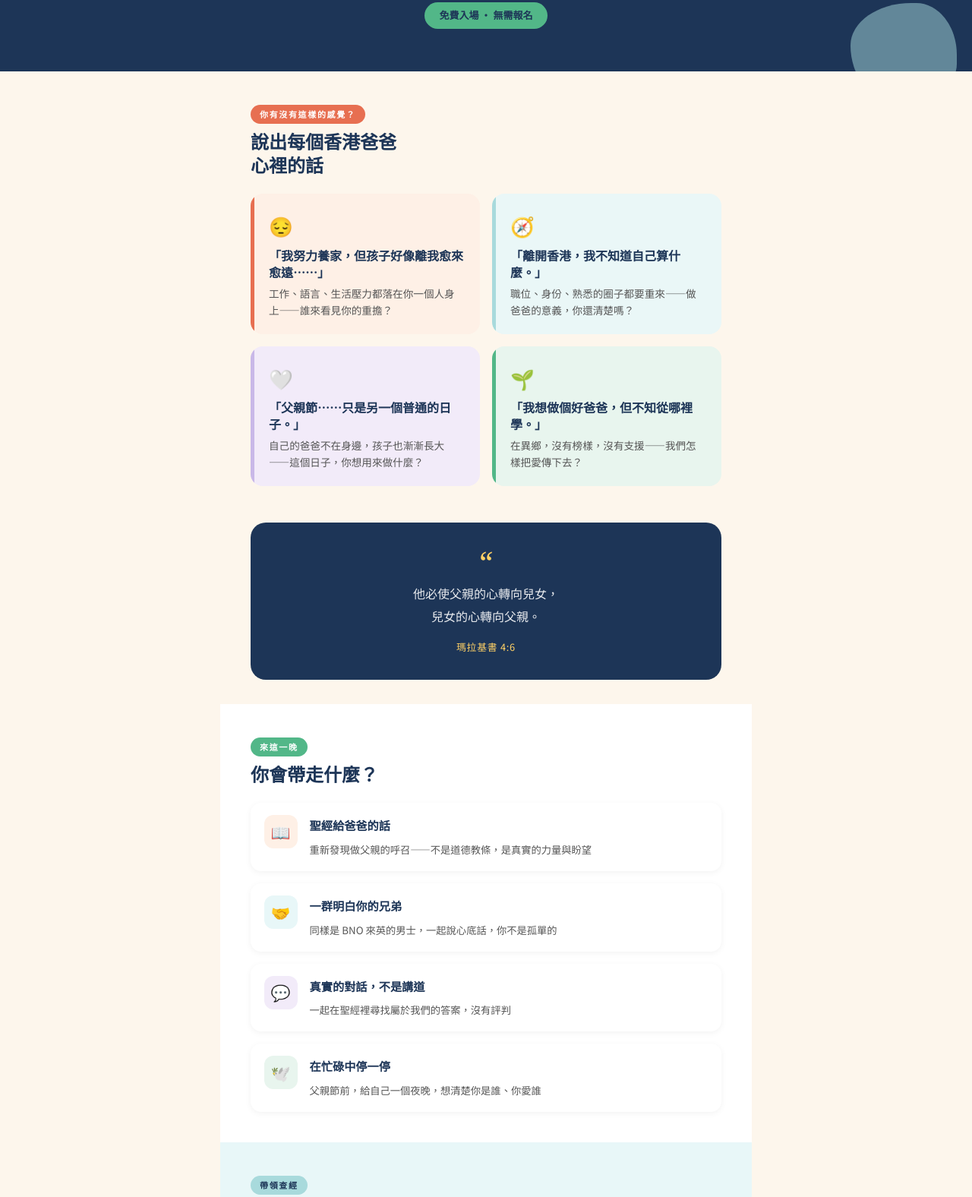
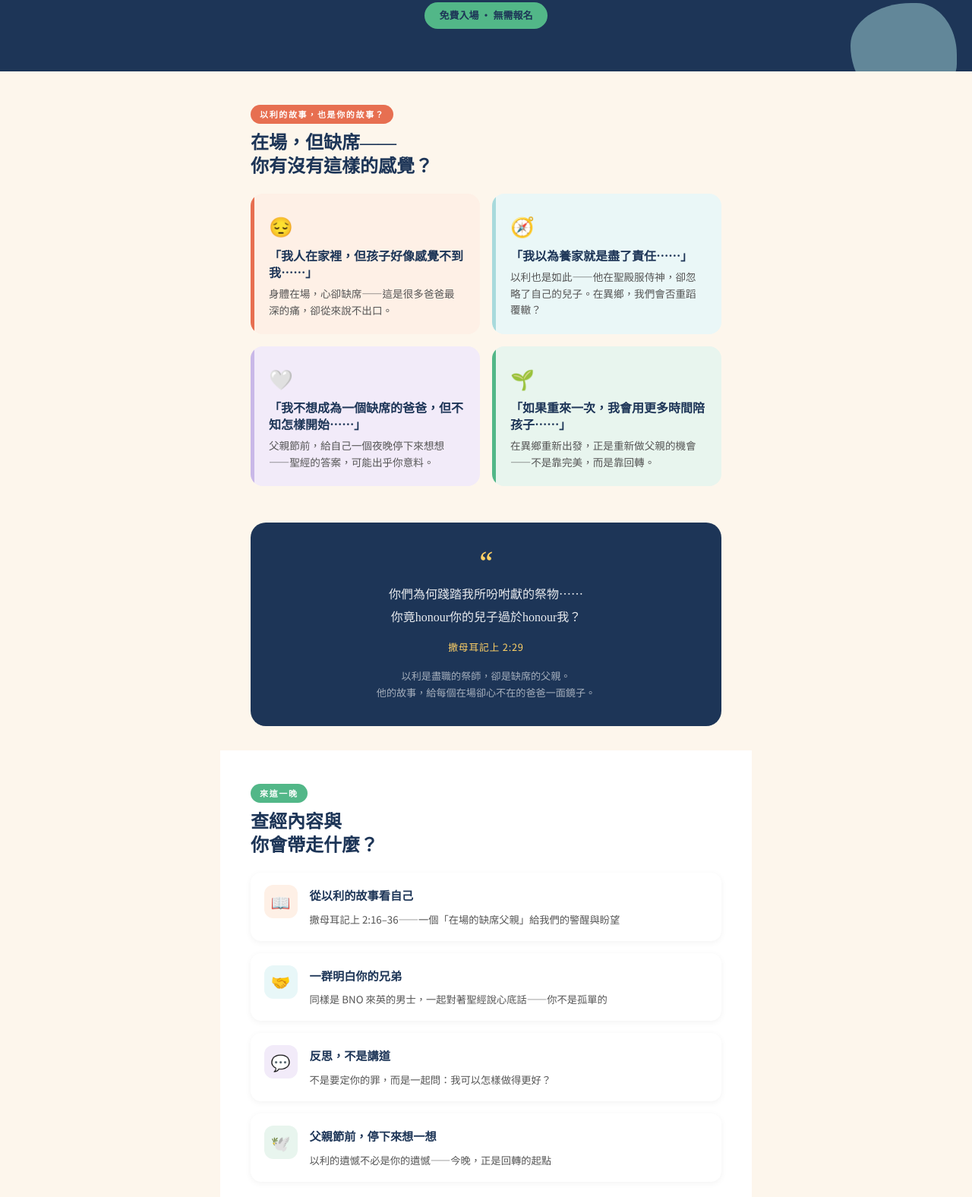
Before and after one commit to ambrosecheng-bot/SCCC-men-fathers, a plain HTML site: page index.html in a window 1280 px wide. Shown: the part 726-2302 px from the top of the page at 76% size. Drawn offline with Linux system fonts and the light colour scheme.

Commit message:
Add files via upload

```diff
--- a/index.html
+++ b/index.html
@@ -119,7 +119,7 @@ footer a{color:var(--yellow);}
   <div class="blob b1"></div><div class="blob b2"></div><div class="blob b3"></div>
   <div class="eyebrow">父親節特備查經聚會</div>
   <h1 class="htitle">做爸爸，<br><span class="hl">在異鄉</span></h1>
-  <p class="hsub">離開了香港，我們依然是爸爸。<br>只是——<strong>在這裡，怎樣才能當好？</strong></p>
+  <p class="hsub">我們在場，但有沒有真正「在」？<br>一起從聖經反思：<strong>我是一個怎樣的父親？</strong></p>
 
 
 
@@ -137,32 +137,33 @@ footer a{color:var(--yellow);}
 </section>
 
 <section class="sec so">
-  <div class="lbl lc">你有沒有這樣的感覺？</div>
-  <h2 class="stit">說出每個香港爸爸<br>心裡的話</h2>
+  <div class="lbl lc">以利的故事，也是你的故事？</div>
+  <h2 class="stit">在場，但缺席——<br>你有沒有這樣的感覺？</h2>
   <div class="pgrid">
-    <div class="pc p1"><span class="pem">😔</span><p class="pq">「我努力養家，但孩子好像離我愈來愈遠⋯⋯」</p><p class="pd">工作、語言、生活壓力都落在你一個人身上——誰來看見你的重擔？</p></div>
-    <div class="pc p2"><span class="pem">🧭</span><p class="pq">「離開香港，我不知道自己算什麼。」</p><p class="pd">職位、身份、熟悉的圈子都要重來——做爸爸的意義，你還清楚嗎？</p></div>
-    <div class="pc p3"><span class="pem">🤍</span><p class="pq">「父親節⋯⋯只是另一個普通的日子。」</p><p class="pd">自己的爸爸不在身邊，孩子也漸漸長大——這個日子，你想用來做什麼？</p></div>
-    <div class="pc p4"><span class="pem">🌱</span><p class="pq">「我想做個好爸爸，但不知從哪裡學。」</p><p class="pd">在異鄉，沒有榜樣，沒有支援——我們怎樣把愛傳下去？</p></div>
+    <div class="pc p1"><span class="pem">😔</span><p class="pq">「我人在家裡，但孩子好像感覺不到我⋯⋯」</p><p class="pd">身體在場，心卻缺席——這是很多爸爸最深的痛，卻從來說不出口。</p></div>
+    <div class="pc p2"><span class="pem">🧭</span><p class="pq">「我以為養家就是盡了責任⋯⋯」</p><p class="pd">以利也是如此——他在聖殿服侍神，卻忽略了自己的兒子。在異鄉，我們會否重蹈覆轍？</p></div>
+    <div class="pc p3"><span class="pem">🤍</span><p class="pq">「我不想成為一個缺席的爸爸，但不知怎樣開始⋯⋯」</p><p class="pd">父親節前，給自己一個夜晚停下來想想——聖經的答案，可能出乎你意料。</p></div>
+    <div class="pc p4"><span class="pem">🌱</span><p class="pq">「如果重來一次，我會用更多時間陪孩子⋯⋯」</p><p class="pd">在異鄉重新出發，正是重新做父親的機會——不是靠完美，而是靠回轉。</p></div>
   </div>
 </section>
 
 <section class="sec so" style="padding-top:.5rem;padding-bottom:2rem;">
   <div class="vwrap">
     <div class="vo">&ldquo;</div>
-    <p class="vt">他必使父親的心轉向兒女，<br>兒女的心轉向父親。</p>
-    <p class="vr">瑪拉基書 4:6</p>
+    <p class="vt">你們為何踐踏我所吩咐獻的祭物⋯⋯<br>你竟honour你的兒子過於honour我？</p>
+    <p class="vr">撒母耳記上 2:29</p>
+    <p style="margin-top:1rem;font-size:.82rem;color:rgba(255,255,255,.6);line-height:1.7;">以利是盡職的祭師，卻是缺席的父親。<br>他的故事，給每個在場卻心不在的爸爸一面鏡子。</p>
   </div>
 </section>
 
 <section class="sec sw">
   <div class="lbl lm">來這一晚</div>
-  <h2 class="stit">你會帶走什麼？</h2>
+  <h2 class="stit">查經內容與<br>你會帶走什麼？</h2>
   <div class="bl">
-    <div class="bi"><div class="bic bip">📖</div><div class="bt"><strong>聖經給爸爸的話</strong><span>重新發現做父親的呼召——不是道德教條，是真實的力量與盼望</span></div></div>
-    <div class="bi"><div class="bic bis">🤝</div><div class="bt"><strong>一群明白你的兄弟</strong><span>同樣是 BNO 來英的男士，一起說心底話，你不是孤單的</span></div></div>
-    <div class="bi"><div class="bic bil">💬</div><div class="bt"><strong>真實的對話，不是講道</strong><span>一起在聖經裡尋找屬於我們的答案，沒有評判</span></div></div>
-    <div class="bi"><div class="bic bim">🕊️</div><div class="bt"><strong>在忙碌中停一停</strong><span>父親節前，給自己一個夜晚，想清楚你是誰、你愛誰</span></div></div>
+    <div class="bi"><div class="bic bip">📖</div><div class="bt"><strong>從以利的故事看自己</strong><span>撒母耳記上 2:16–36——一個「在場的缺席父親」給我們的警醒與盼望</span></div></div>
+    <div class="bi"><div class="bic bis">🤝</div><div class="bt"><strong>一群明白你的兄弟</strong><span>同樣是 BNO 來英的男士，一起對著聖經說心底話——你不是孤單的</span></div></div>
+    <div class="bi"><div class="bic bil">💬</div><div class="bt"><strong>反思，不是講道</strong><span>不是要定你的罪，而是一起問：我可以怎樣做得更好？</span></div></div>
+    <div class="bi"><div class="bic bim">🕊️</div><div class="bt"><strong>父親節前，停下來想一想</strong><span>以利的遺憾不必是你的遺憾——今晚，正是回轉的起點</span></div></div>
   </div>
 </section>
 
@@ -173,13 +174,13 @@ footer a{color:var(--yellow);}
     <div class="spav">Li</div>
     <div><p class="spn">Pastor Gavin Li</p><p class="spr">修咸頓華人基督教會<br>Southampton Chinese Christian Church, SCCC傳道<br>青年及大學生事工負責人<br>同為香港人，同在異鄉</p></div>
   </div>
-  <p style="margin-top:1rem;font-size:.88rem;color:var(--muted);">你可以提前把你的討論事情送給 Gavin 傳道——他會在當晚查經中親自回應。👇</p>
+  <p style="margin-top:1rem;font-size:.88rem;color:var(--muted);">查經題目：<strong>Absent Father</strong><br>經文：撒母耳記上 2:16–36<br><br>你可以提前把你的討論事情送給 Gavin 傳道——他會在當晚查經中親自回應。👇</p>
 </section>
 
 <section class="sec sw">
   <div class="lbl ll">提前發問</div>
-  <h2 class="stit">你心裡有什麼<br>想討論的事情？</h2>
-  <p style="font-size:.9rem;color:var(--muted);margin-bottom:1.25rem;">把你想討論的事情告訴 Gavin 傳道，他會在聚會中回應。完全保密，沒有評判。</p>
+  <h2 class="stit">你想問 Gavin 傳道<br>什麼？</h2>
+  <p style="font-size:.9rem;color:var(--muted);margin-bottom:1.25rem;">關於「Absent Father」或撒母耳記上的故事，你有什麼想法或問題？提前告訴 Gavin 傳道，他會在聚會中回應。完全保密，沒有評判。</p>
   <div class="qaw">
       <div id="ff">
         <label for="em">你的電郵地址（選填）</label>
@@ -237,7 +238,7 @@ footer a{color:var(--yellow);}
 
 <script>
 const EU=window.location.href;
-const ST="【父親節查經聚會】做爸爸，在異鄉\n\n📅 6月18日（四）晚上8:00\n📍 Ancasta Rd, Southampton SO14 6SL\n\n香港爸爸，你不是孤單的。一起來聖經裡找答案。\n\n免費入場，無需報名 👇\n"+EU;
+const ST="【父親節查經聚會】做爸爸，在異鄉\n\n📅 6月18日（四）晚上8:00\n📍 Ancasta Rd, Southampton SO14 6SL\n\n你是一個「在場但缺席」的爸爸嗎？一起從聖經故事找答案。\n\n免費入場，無需報名 👇\n"+EU;
 function shareWhatsApp(){window.open("https://wa.me/?text="+encodeURIComponent(ST),"_blank");}
 function shareSignal(){window.open("https://signal.me/#p="+encodeURIComponent(ST),"_blank");}
 function copyLink(){
```
